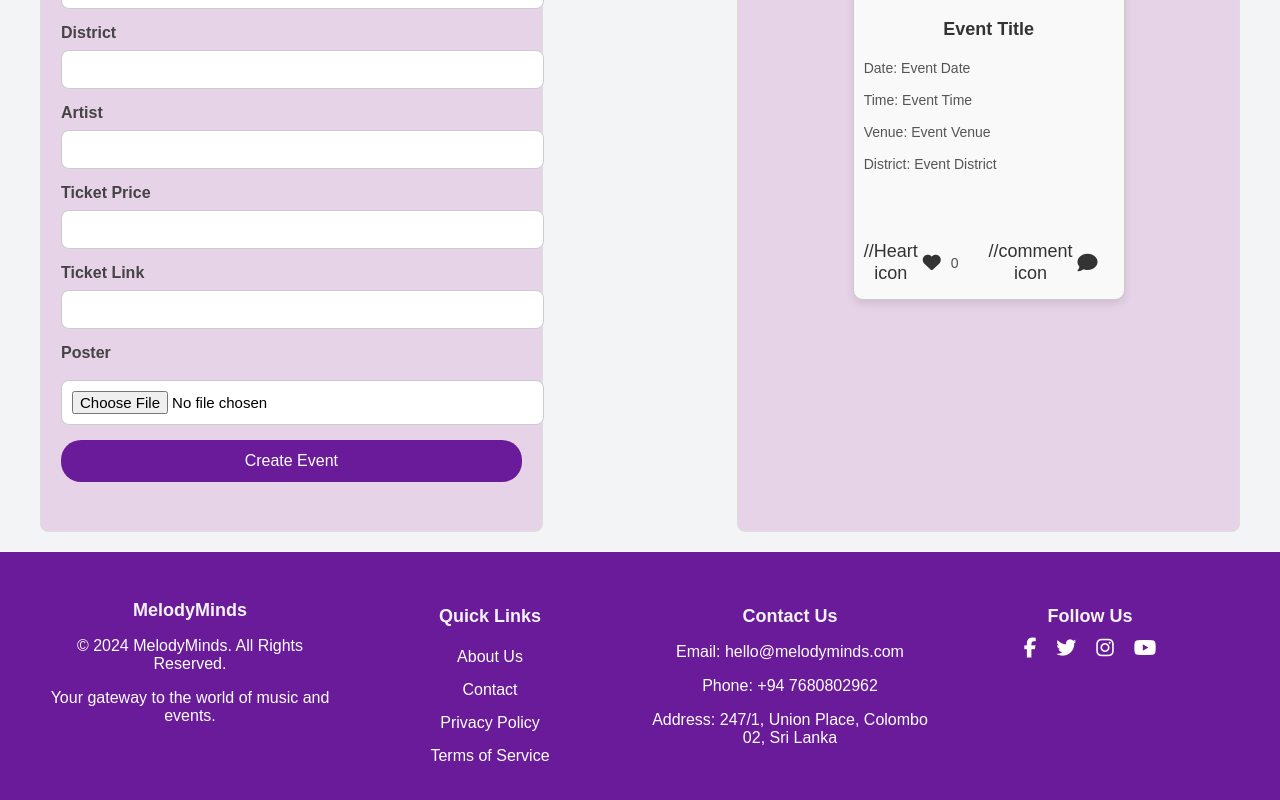
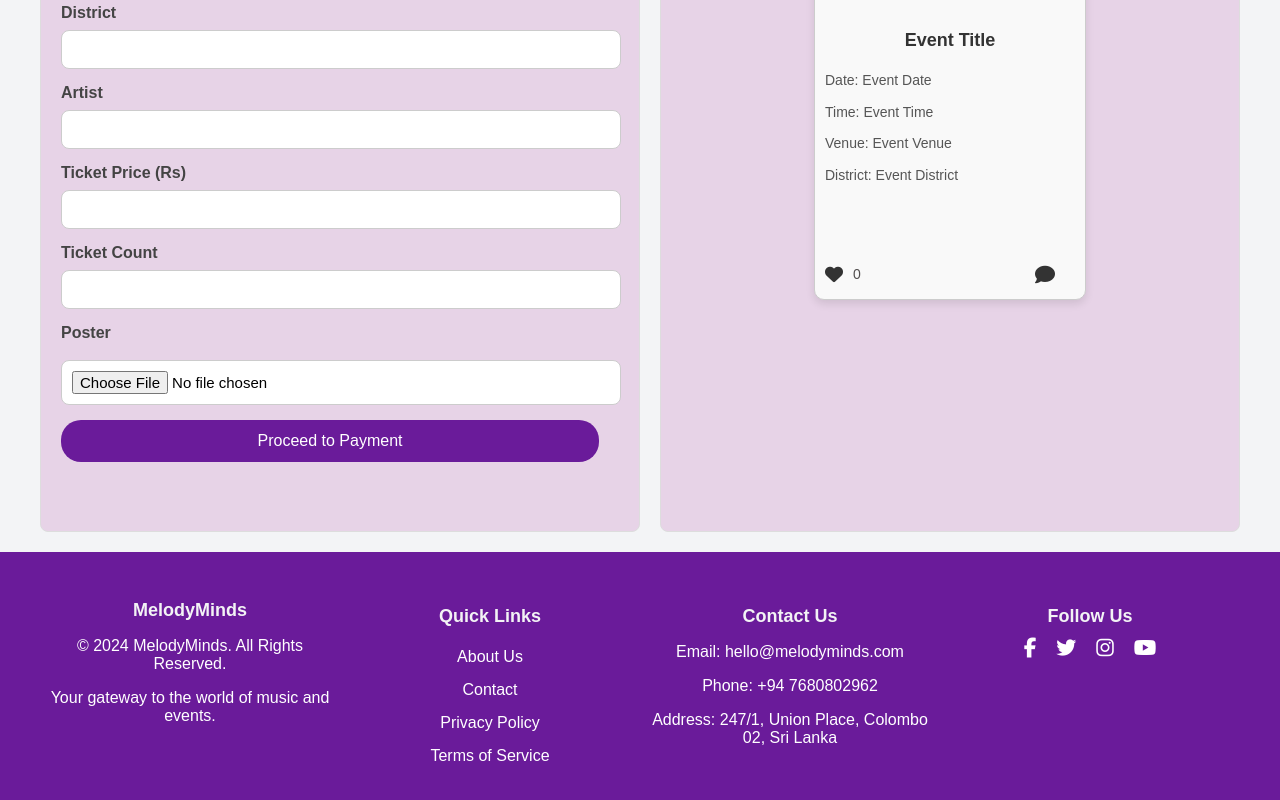
Before and after one commit to DilankaHewage/MelodyMinds_2_New, a React (Create React App) app in the folder frontend/: page /advertiser-eventing in a window 1280 px wide. Shown: the part 666-1466 px from the top of the page. Built offline with nearby package versions, Linux system fonts and the light colour scheme.

Commit message:
update features of eventing

```diff
--- a/frontend/src/components/AdvertiserEventCard.js
+++ b/frontend/src/components/AdvertiserEventCard.js
@@ -1,34 +1,55 @@
-import React, { useState } from 'react';
+import React, { useState, useEffect } from 'react';
+import axios from 'axios';
 import './EventCard.css';
 
 function AdvertiserEventCard({ event }) {
-  const [showCommentsDialog, setShowCommentsDialog] = useState(false); // State to toggle the comments dialog
+  const [showCommentsDialog, setShowCommentsDialog] = useState(false);
+  const [comments, setComments] = useState([]);
+  const [commentCount, setCommentCount] = useState(0);
 
-  const comments = [
-    'Amazing event! Can’t wait to attend.',
-    'Looking forward to this!',
-    'The lineup looks fantastic!',
-    'This is going to be epic!',
-    'I’ve already got my tickets!',
-  ]; // Predefined comments
+  // Fetch comment count when card loads
+  useEffect(() => {
+    const fetchCommentCount = async () => {
+      try {
+        const { data } = await axios.get(`http://localhost:5000/api/comments/event/${event._id}/count`);
+        setCommentCount(data.count); // <-- backend should return { count: number }
+      } catch (error) {
+        console.error('Error fetching comment count:', error);
+        setCommentCount(0);
+      }
+    };
+    fetchCommentCount();
+  }, [event._id]);
+
+  // Fetch full comments when dialog opens
+  useEffect(() => {
+    if (showCommentsDialog) {
+      const fetchComments = async () => {
+        try {
+          const { data } = await axios.get(`http://localhost:5000/api/comments/event/${event._id}`);
+          setComments(data);
+        } catch (error) {
+          console.error('Error fetching comments:', error);
+          setComments([]);
+        }
+      };
+      fetchComments();
+    }
+  }, [showCommentsDialog, event._id]);
 
   const handleCommentClick = (e) => {
-    e.stopPropagation(); // Prevent triggering the card click
-    setShowCommentsDialog(true); // Open the comments dialog
+    e.stopPropagation();
+    setShowCommentsDialog(true);
   };
 
   const handleCloseDialog = () => {
-    setShowCommentsDialog(false); // Close the comments dialog
+    setShowCommentsDialog(false);
   };
 
   return (
     <div className="event-card-container advertiser-event-card">
       <div className="event-card">
-        <img
-          src={event.poster}
-          alt={event.title}
-          className="event-poster"
-        />
+        <img src={event.poster} alt={event.title} className="event-poster" />
         <div className="event-details">
           <h2>{event.title}</h2>
           <p>Date: {event.date}</p>
@@ -42,7 +63,7 @@ function AdvertiserEventCard({ event }) {
               <i className="fas fa-heart"></i> <span>20</span>
             </button>
             <button className="comment-button" onClick={handleCommentClick}>
-              <i className="fas fa-comment"></i> <span>5</span>
+              <i className="fas fa-comment"></i> <span>{commentCount}</span>
             </button>
           </div>
         </div>
@@ -53,13 +74,17 @@ function AdvertiserEventCard({ event }) {
         <div className="comments-dialog">
           <div className="comments-dialog-content">
             <h2>Comments</h2>
-            <ul className="comments-list">
-              {comments.map((comment, index) => (
-                <li key={index} className="comment-item">
-                  {comment}
-                </li>
-              ))}
-            </ul>
+            {comments.length > 0 ? (
+              <ul className="comments-list">
+                {comments.map((comment) => (
+                  <li key={comment._id} className="comment-item">
+                    <strong>{comment.userName || 'User'}:</strong> {comment.content}
+                  </li>
+                ))}
+              </ul>
+            ) : (
+              <p>No comments yet.</p>
+            )}
             <button className="close-dialog-button" onClick={handleCloseDialog}>
               Close
             </button>
--- a/frontend/src/components/PreviewEventCard.js
+++ b/frontend/src/components/PreviewEventCard.js
@@ -18,13 +18,13 @@ function PreviewEventCard({ event }) {
 
       <div className="event-actions">
         {/* Static Heart Icon */}
-        <div className="favorite-button"> //Heart icon
+        <div className="favorite-button">
           <i className="fas fa-heart"></i>
           <span>{event.likes || 0}</span> {/* Display the number of likes */}
         </div>
 
         {/* Static Comment Icon */}
-        <div className="comment-button">//comment icon
+        <div className="comment-button">
           <i className="fas fa-comment"></i>
         </div>
       </div>
--- a/frontend/src/pages/AdvertiserDashboard.js
+++ b/frontend/src/pages/AdvertiserDashboard.js
@@ -36,7 +36,7 @@ const AdvertiserDashboard = () => {
         {/* Add Event Sketch */}
         <div className="event-card empty-card" onClick={handleAddEventClick}>
           <p>Add a new event</p>
-          <button className="add-event-btn">+ Add Event</button> // Button to add a new event
+          <button className="add-event-btn">+ Add Event</button>
         </div>
 
         {/* Render Fetched Events */}
--- a/frontend/src/pages/AdvertiserEventing.css
+++ b/frontend/src/pages/AdvertiserEventing.css
@@ -18,7 +18,8 @@
 /* Form container (left side) */
 .event-form-container {
   flex: 1;
-  padding: 20px;
+  padding-right:40px;
+  padding-left:20px;
   border: 1px solid #ddd;
   border-radius: 8px;
   background-color: #e7d3e7;
@@ -28,6 +29,8 @@
 .event-form {
   width: 100%;
   max-width: 500px;
+
+
 }
 
 .event-form .form-group {
--- a/frontend/src/pages/AdvertiserEventing.js
+++ b/frontend/src/pages/AdvertiserEventing.js
@@ -129,23 +129,23 @@ const AdvertiserEventing = () => {
               <input type="text" name="artist" value={eventData.artist} onChange={handleChange} required />
             </div>
             <div className="form-group">
-              <label>Ticket Price</label>
-              <input type="text" name="ticketPrice" value={eventData.ticketPrice} onChange={handleChange} required />
+              <label>Ticket Price (Rs)</label>
+              <input type="number" name="ticketPrice" value={eventData.ticketPrice} onChange={handleChange} required />
             </div>
             <div className="form-group">
-              <label>Ticket Link</label>
-              <input type="url" name="ticketLink" value={eventData.ticketLink} onChange={handleChange} required />
+              <label>Ticket Count</label>
+              <input type="number" name="ticketLink" value={eventData.ticketLink} onChange={handleChange} required />
             </div>
             <div className="form-group">
               <label>Poster</label>
               <input type="file" accept="image/*" onChange={handlePosterChange} required />
             </div>
-            <button type="submit" className="submit-button">Create Event</button>
+            <button type="submit" className="submit-button">Proceed to Payment</button>
           </form>
         </div>
 
         {/* Right Section: Event Card Preview */}
-        // Event Preview Card
+
         <div className="event-preview-container">
           <h2>Event Preview</h2>
           <PreviewEventCard
```
